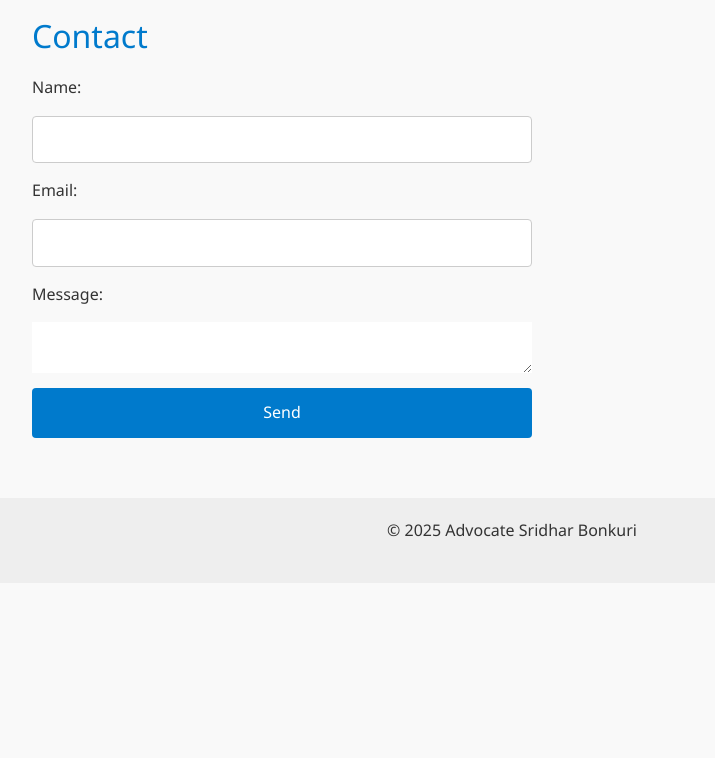
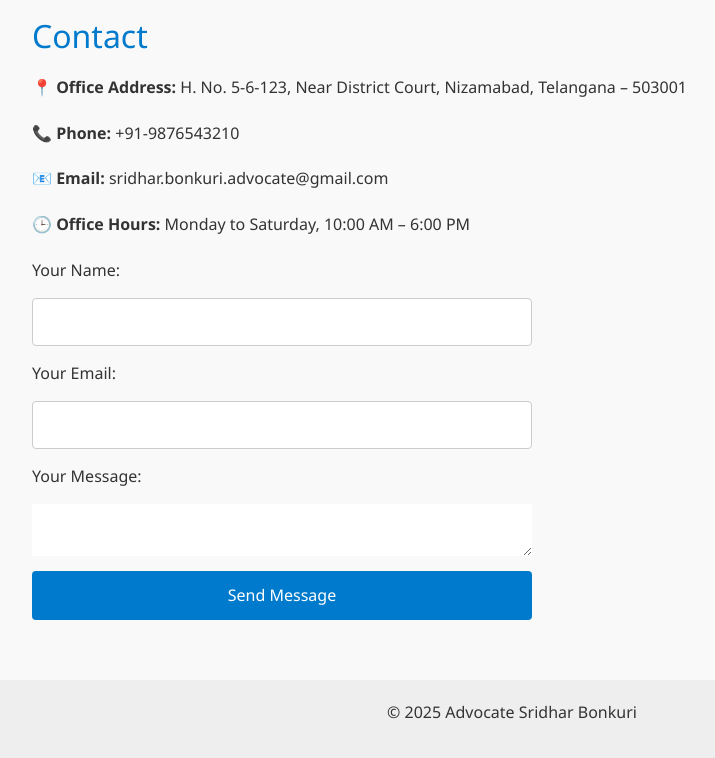
Before and after one commit to rajeshshambudu/Sridhar-Bonkuri, a plain HTML site: page index.html in a window 1280 px wide. Shown: the part 1381-2139 px from the top of the page, without its empty margins (128-843 px from the left). Before the commit the page ends 1964 px from the top, so only its background shows below. Drawn offline with nearby package versions, Linux system fonts and the light colour scheme.

Commit message:
Update index.html

```diff
--- a/index.html
+++ b/index.html
@@ -71,23 +71,30 @@
 
 <section id="contact">
   <h2>Contact</h2>
+  <p><strong>📍 Office Address:</strong> H. No. 5-6-123, Near District Court, Nizamabad, Telangana – 503001</p>
+  <p><strong>📞 Phone:</strong> +91-9876543210</p>
+  <p><strong>📧 Email:</strong> sridhar.bonkuri.advocate@gmail.com</p>
+  <p><strong>🕒 Office Hours:</strong> Monday to Saturday, 10:00 AM – 6:00 PM</p>
+
   <form id="contact-form">
-        <label for="name">Name:</label>
+    <label for="name">Your Name:</label>
     <input type="text" name="name" required>
 
-        <label for="email">Email:</label>
+    <label for="email">Your Email:</label>
     <input type="email" name="email" required>
 
-        <label for="message">Message:</label>
+    <label for="message">Your Message:</label>
     <textarea name="message" required></textarea>
 
-        <button type="submit">Send</button>
+    <button type="submit">Send Message</button>
   </form>
 
   <!-- ✅ Thank You Popup -->
   <div id="thank-you-popup" style="display:none;">
-        <p>🎉 Thank you! Your message has been sent.</p>
+    <p>🎉 Thank you, your message has been sent successfully!</p>
   </div>
+</section>
+
     </section>
   </main>
 
```
Lines whose indentation alone changed are shown as unchanged.
